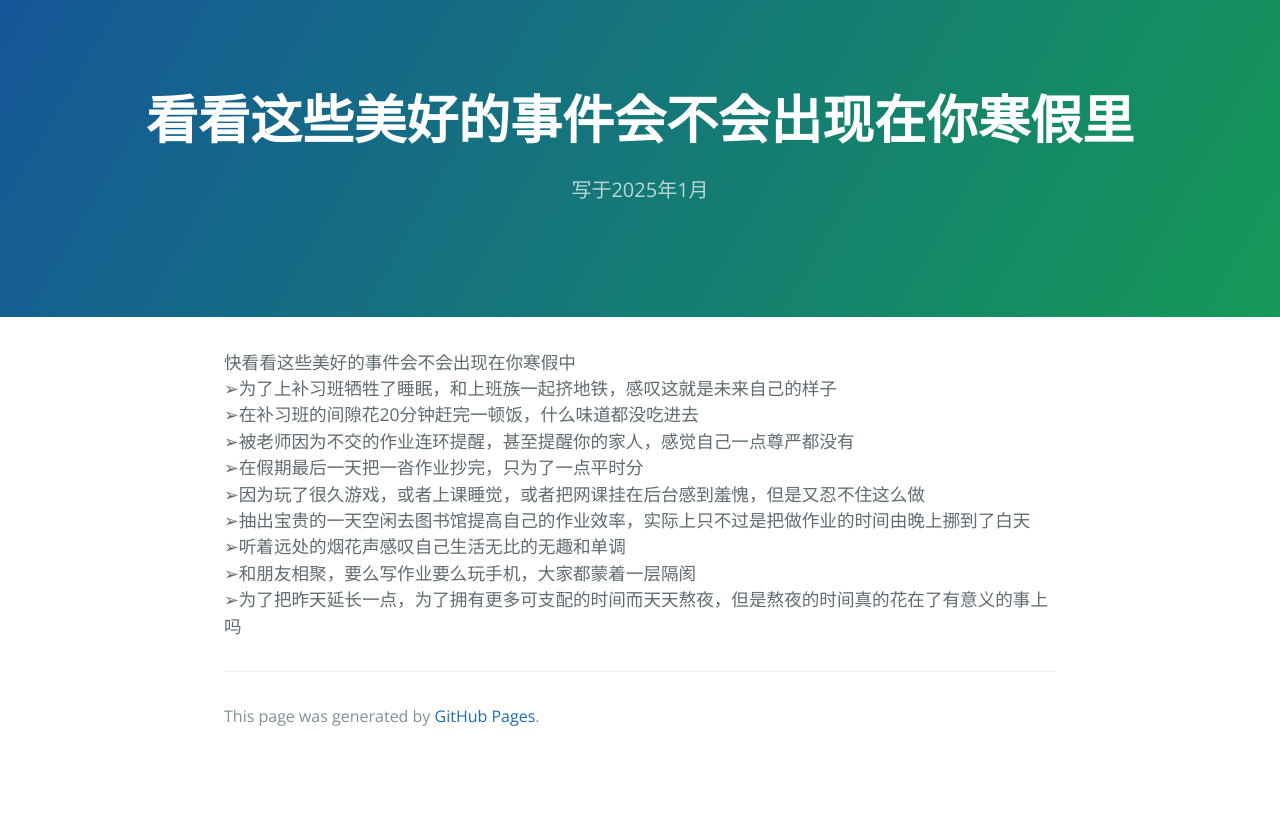
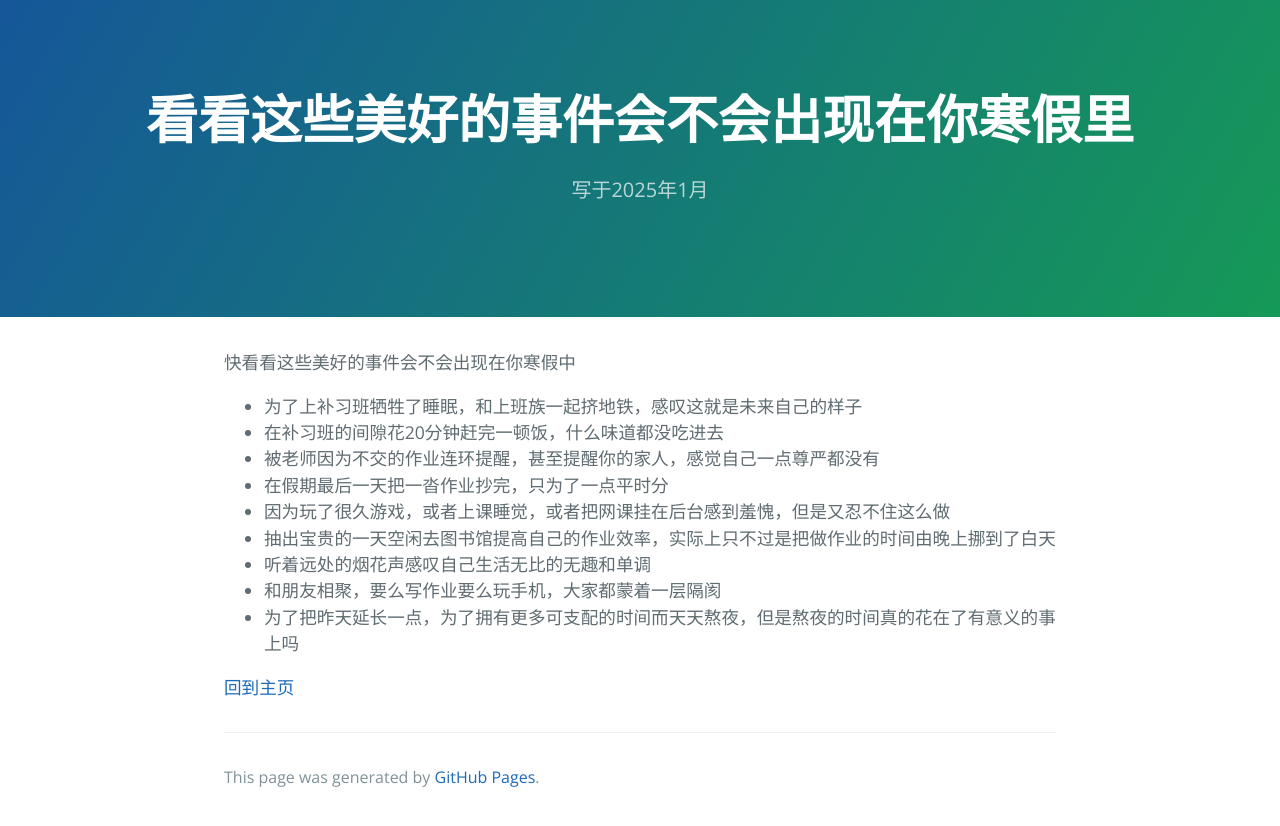
Before and after one commit to Seroliya/Seroliya.github.io, a Jekyll site: the page built from holidayissues.md, in a window 1280 px wide. Shown: the top 826 px of the page. Built offline with Jekyll 4.4.1, drawn with Linux system fonts in a browser that asks for light colours.

Commit message:
Update holidayissues.md

```diff
--- a/holidayissues.md
+++ b/holidayissues.md
@@ -4,12 +4,14 @@ title: 看看这些美好的事件会不会出现在你寒假里
 description: 写于2025年1月
 ---
 快看看这些美好的事件会不会出现在你寒假中<br>
-➢为了上补习班牺牲了睡眠，和上班族一起挤地铁，感叹这就是未来自己的样子<br>
-➢在补习班的间隙花20分钟赶完一顿饭，什么味道都没吃进去<br>
-➢被老师因为不交的作业连环提醒，甚至提醒你的家人，感觉自己一点尊严都没有<br>
-➢在假期最后一天把一沓作业抄完，只为了一点平时分<br>
-➢因为玩了很久游戏，或者上课睡觉，或者把网课挂在后台感到羞愧，但是又忍不住这么做<br>
-➢抽出宝贵的一天空闲去图书馆提高自己的作业效率，实际上只不过是把做作业的时间由晚上挪到了白天<br>
-➢听着远处的烟花声感叹自己生活无比的无趣和单调<br>
-➢和朋友相聚，要么写作业要么玩手机，大家都蒙着一层隔阂<br>
-➢为了把昨天延长一点，为了拥有更多可支配的时间而天天熬夜，但是熬夜的时间真的花在了有意义的事上吗<br>
+- 为了上补习班牺牲了睡眠，和上班族一起挤地铁，感叹这就是未来自己的样子<br>
+- 在补习班的间隙花20分钟赶完一顿饭，什么味道都没吃进去<br>
+- 被老师因为不交的作业连环提醒，甚至提醒你的家人，感觉自己一点尊严都没有<br>
+- 在假期最后一天把一沓作业抄完，只为了一点平时分<br>
+- 因为玩了很久游戏，或者上课睡觉，或者把网课挂在后台感到羞愧，但是又忍不住这么做<br>
+- 抽出宝贵的一天空闲去图书馆提高自己的作业效率，实际上只不过是把做作业的时间由晚上挪到了白天<br>
+- 听着远处的烟花声感叹自己生活无比的无趣和单调<br>
+- 和朋友相聚，要么写作业要么玩手机，大家都蒙着一层隔阂<br>
+- 为了把昨天延长一点，为了拥有更多可支配的时间而天天熬夜，但是熬夜的时间真的花在了有意义的事上吗<br>
+
+[回到主页](./)
```
